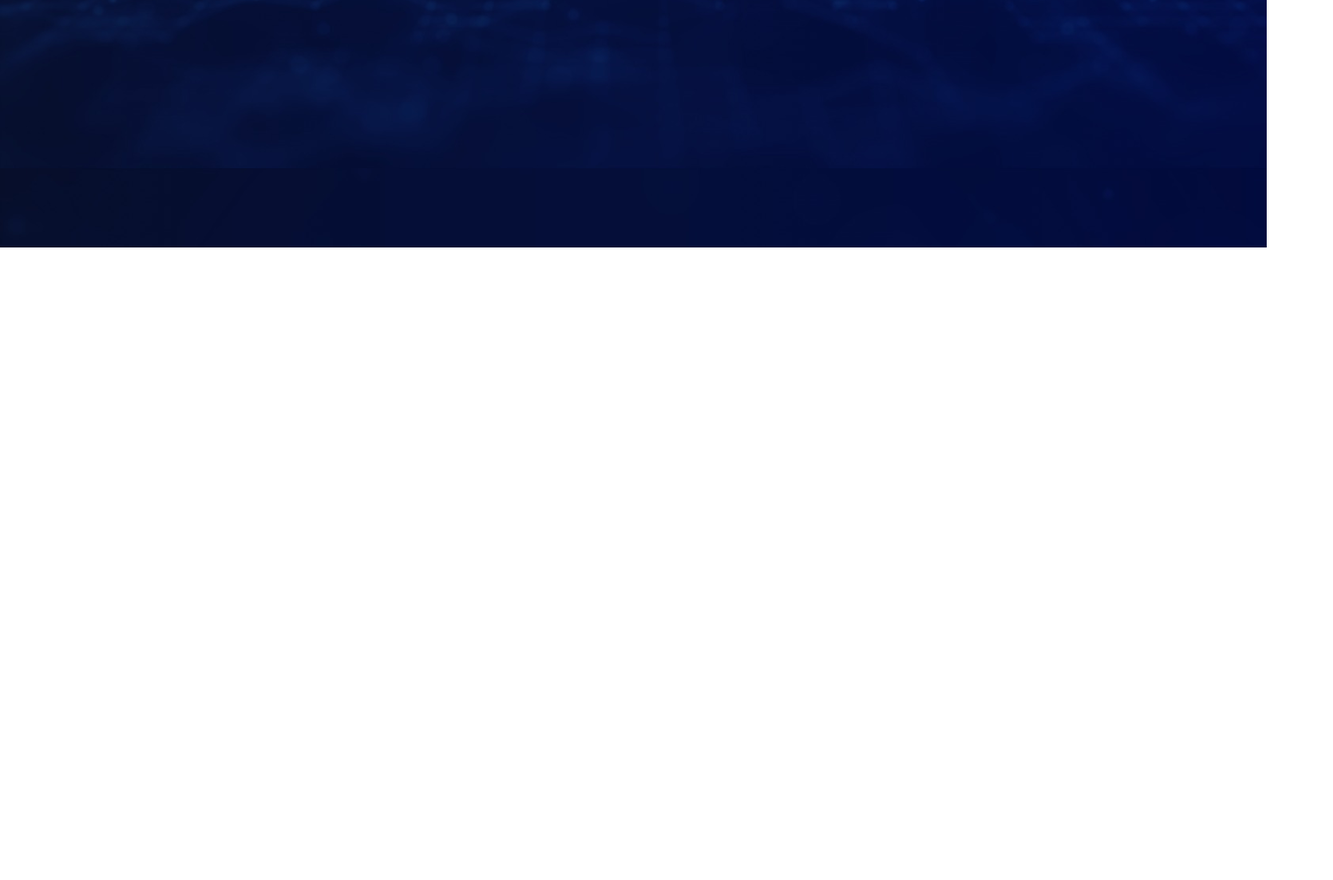
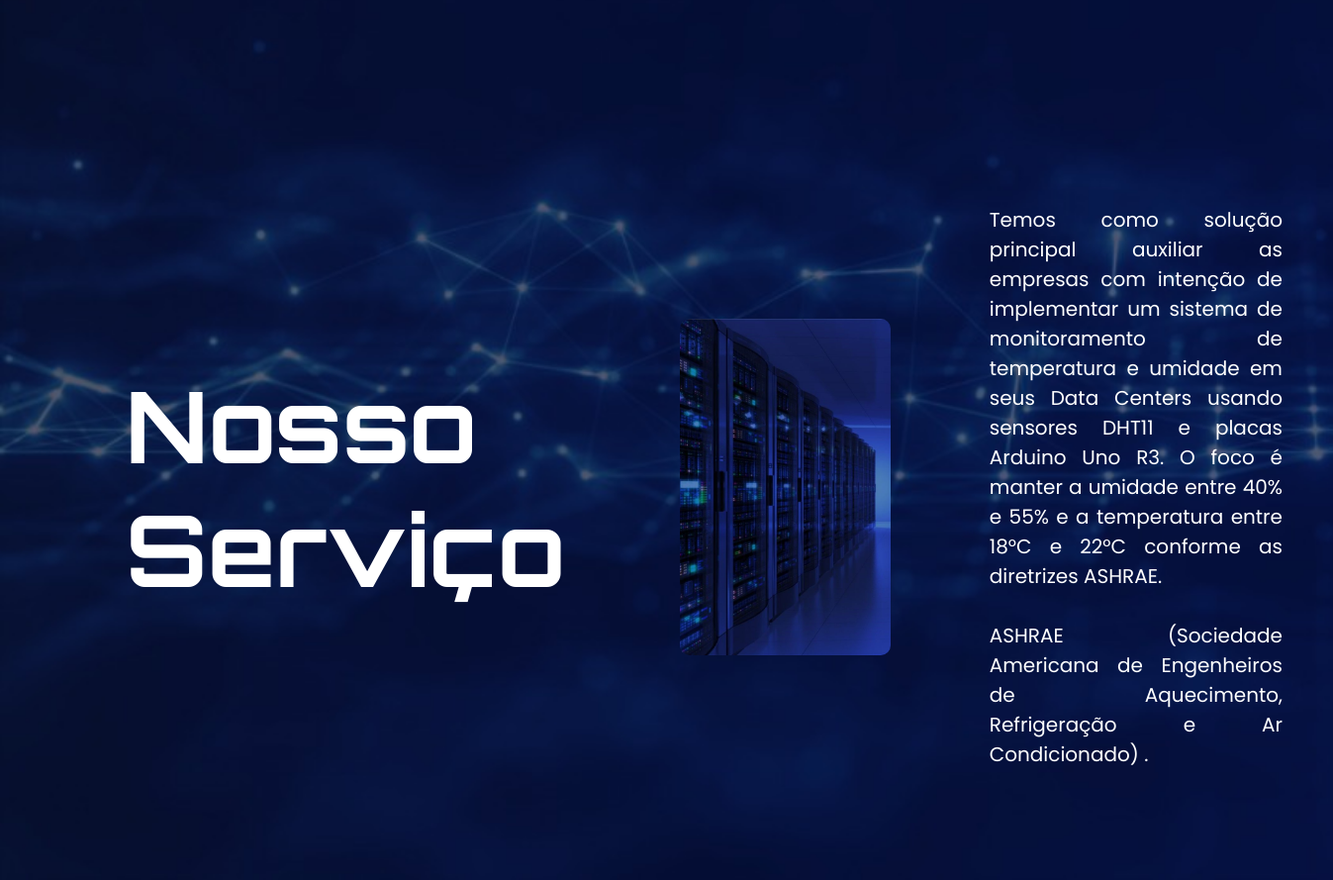
Before and after one commit to GuiSantos04/DataTech-Sprint-2, a plain HTML site: page site/index.html in a window 1280 px wide. Shown: the part 550-1439 px from the top of the page at 99% size, 1347 px wide, since content can reach past the window. Before the commit the page ends 800 px from the top, so only its background shows below. Drawn offline with Linux system fonts and the light colour scheme.

Commit message:
adicionando página 'nosso serviço' ao index

```diff
--- a/site/css/style-index.css
+++ b/site/css/style-index.css
@@ -24,12 +24,15 @@ h1{
 	font-family: "Orbitron", sans-serif;
 	font-size: 100px;
 	text-align: left;
-	margin-bottom: 15px;
+	padding: 15px;
+
+
 
 }
 
 span{
 	font-size: 20px;
+	text-align: justify;
 	text-align: justify;
 }
 
@@ -80,12 +83,13 @@ nav button:hover {
 }
 .container {
 	margin: 1vw;
-	padding: 6vw;
+	padding: 4vw;
 	border-radius: 10px;
     display: flex;
     flex-direction: initial;
     align-items: center;
 	color: white;
+	width: 100%;
 }
 
 .card{
@@ -154,3 +158,43 @@ nav button:hover {
 		margin: 20px 0;
 	}
 }
+
+
+/* serviço */
+
+.nosso-servico{
+	margin-top: 50px;
+}
+
+section {
+    margin: 0;
+    padding: 1rem;
+    border-radius: 10px;
+}
+
+main {
+    padding: 2rem;
+}
+
+.servico{
+	width: 100%;
+}
+
+.img-servico{
+	width: 18%;
+	border-radius: 10px;
+	align-items: flex-end;
+}
+
+.div_imagem{
+	display: flex;
+	flex-direction: row;
+}
+
+.servico-conteudo{
+	display: flex;
+    align-items: center;
+    gap: 100px;
+	justify-content: space-evenly;
+
+}
--- a/site/index.html
+++ b/site/index.html
@@ -1,11 +1,13 @@
 <!doctype html>
 <html lang="pt-br">
+
 <head>
 	<meta charset="UTF-8" />
 	<meta name="viewport" content="width=device-width, initial-scale=1.0" />
 	<title>DataTech - Segurança em Datacenters</title>
 	<link rel="stylesheet" href="./css/style-index.css" />
 </head>
+
 <body>
 	<header class="cabecalho">
 		<img class="logo" src="./img/logo-png.png" alt="Logo DataTech">
@@ -16,20 +18,43 @@
 			<a href="./login.html">Entrar</a>
 		</nav>
 	</header>
-
+	<main>
+		<section class="main">
 			<div class="container">
 				<div class="card">
 					<h1>Sua segurança, <br> nossa tecnologia!</h1>
 					<span>
-						Nós nos preocupamos com a segurança de seus datas centers, criamos o clima perfeito para seus dados. <br>
+						Nós nos preocupamos com a segurança de seus datas centers, criamos o clima perfeito para seus
+						dados. <br>
 						Temos uma tecnologia de ponta perfeita para um ambiente de dados seguro e eficiente.
 					</span>
 					</div>
+				</div>
+		</section>
 
+		<section class="nosso-servico">
+			<div class="container">
+				<div class="card servico">
+					<div class="servico-conteudo">
+					<h1>Nosso Serviço</h1>
+					<img src="./img/servico.jpg" class="img-servico" alt="Descrição do serviço">
+						<span>Temos como solução principal auxiliar as empresas com intenção de implementar um sistema
+							de monitoramento de temperatura e umidade em seus Data Centers
+							usando sensores DHT11 e placas Arduino Uno R3. O foco é manter a umidade entre 40% e 55% e a
+							temperatura entre 18°C e 22°C conforme as diretrizes ASHRAE. <br> <br>
+
+							ASHRAE (Sociedade Americana de Engenheiros de Aquecimento, Refrigeração e Ar Condicionado) .
+						</span>
+
+
+					</div>
+		</section>
+	</main>
 	</div>
 
 	<footer></footer>
 </body>
+
 </html>
 <script>
 	function toggle() {
```
Also changed, not shown: site/img/servico.jpg (added). Lines whose indentation alone changed are shown as unchanged.
